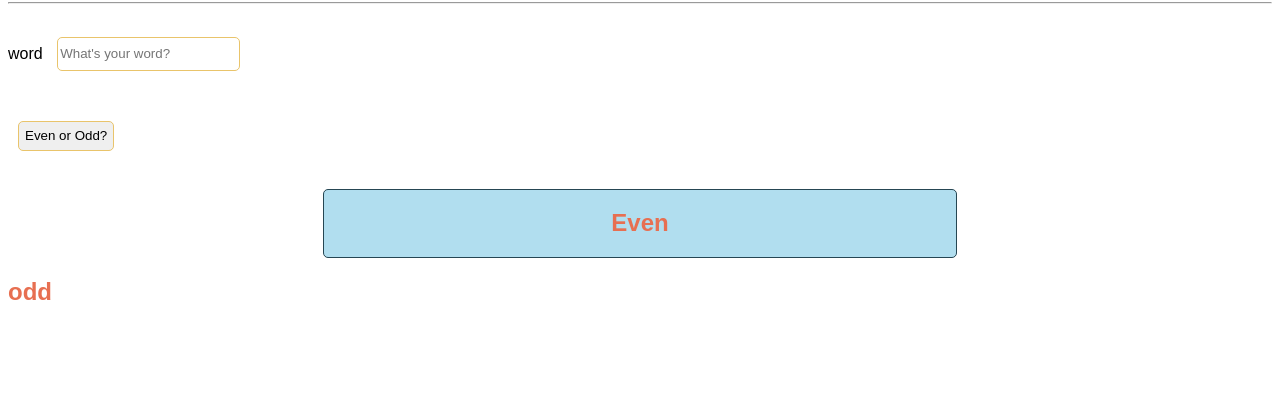
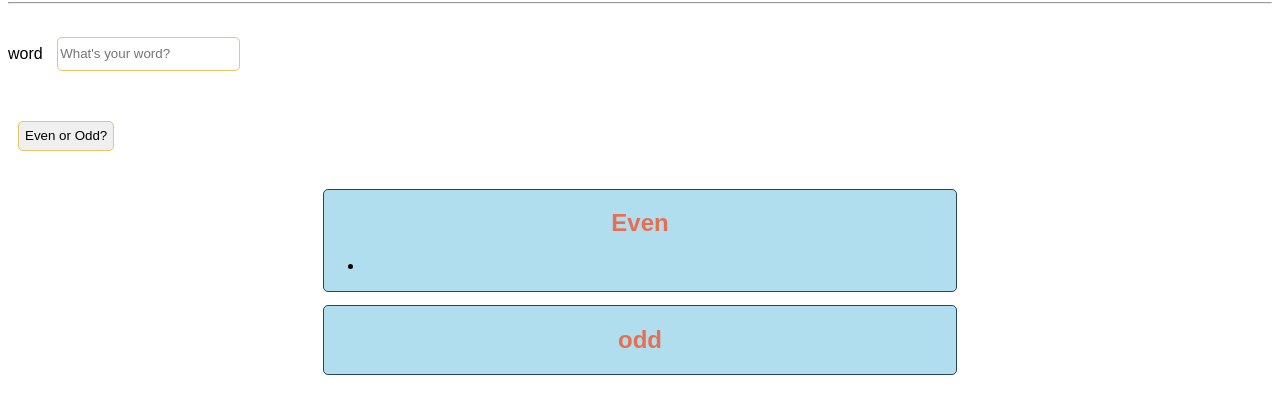
Before and after one commit to bonniebojun/evenOdd-lists, a plain HTML site: page index.html in a window 1280 px wide. Both pictures are taken after a click on the button "Even or Odd?". Shown: the part 78-492 px from the top of the page. Drawn offline with Linux system fonts and the light colour scheme.

Commit message:
wedNight

```diff
--- a/index.html
+++ b/index.html
@@ -25,6 +25,7 @@
         <h2>Even</h2>
         <ul id="even"></ul>
         </section>
+    <section>
         <h2>odd</h2>
         <ul id="odd"></ul>
     </section>
--- a/main.js
+++ b/main.js
@@ -1,6 +1,5 @@
-let usersWord = ""
-let oddList = document.getElementById("odd")
-let evenList = document.getElementById("even")
+let usersWord = "usersWord.length"
+
 
 function updateWord(element) {
   usersWord = element
@@ -10,12 +9,19 @@ function updateWord(element) {
 
 
 function handleSubmit() {
-  updateWord()
+  // updateWord()
+  let usersWord = document.getElementById("Word")
+
+  let oddList = document.getElementById("odd")
+  let evenList = document.getElementById("even")
+
   let newListItem = document.createElement('li')
+  console.log(newListItem)
   newListItem.innerText = usersWord
-  console.log(usersWord)
+  console.log('userword')
+
   /* compare remainder to 0 to see if even or not */
-  if(usersWord.length % 2 === 0) {
+  if (usersWord % 2 === 0) {
     /*put word in even lists*/
     evenList.appendChild(newListItem)
   } else {
@@ -24,5 +30,5 @@ function handleSubmit() {
   }
 
   usersWord = ""
-  document.getElementById("even-odd-form").reset()
+  document.getElementById("Even or Odd?")
 }
```
Also changed, not shown: main.css (+4 -4 lines). Lines whose indentation alone changed are shown as unchanged.
